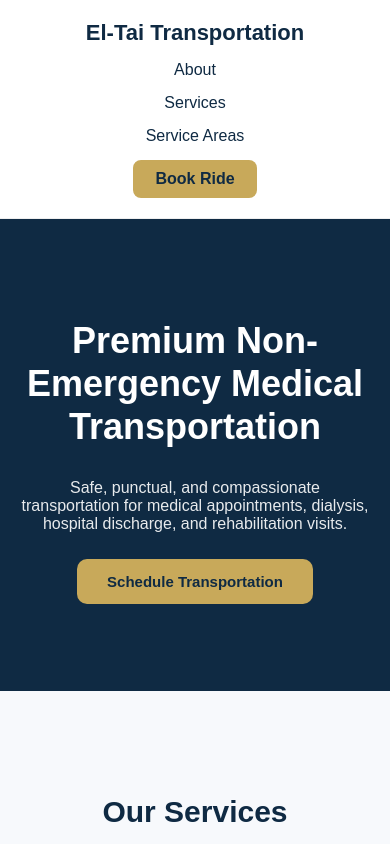
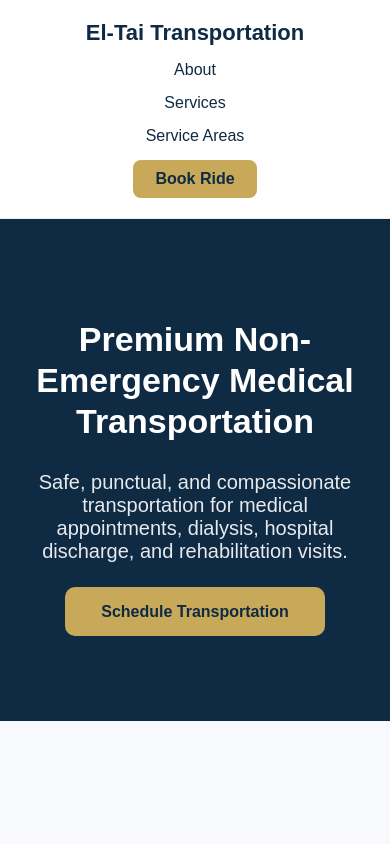
Before and after one commit to WillieKM/el-tai-nemt-v2, a Next.js app: page / in a window 390 px wide. Shown: the top 844 px of the page. Built offline with nearby package versions, Linux system fonts and the light colour scheme.

Commit message:
Update page.tsx

```diff
--- a/app/page.tsx
+++ b/app/page.tsx
@@ -1,103 +1,147 @@
 export default function Home() {
-  const isMobile = typeof window !== "undefined" && window.innerWidth < 768;
-
   return (
     <main style={{ fontFamily: "Arial, sans-serif", margin: 0 }}>
 
+      <style>{`
+        @media (max-width: 768px) {
+          .nav-container {
+            flex-direction: column !important;
+            gap: 15px !important;
+            padding: 20px !important;
+          }
+          .nav-links {
+            flex-direction: column !important;
+            gap: 15px !important;
+          }
+          .hero-title {
+            font-size: 34px !important;
+          }
+          .hero-section {
+            padding: 100px 20px !important;
+          }
+          .services-grid {
+            grid-template-columns: 1fr !important;
+          }
+        }
+      `}</style>
+
       {/* NAVBAR */}
-      <nav style={{
+      <nav
+        className="nav-container"
+        style={{
           display: "flex",
-        flexDirection: isMobile ? "column" : "row",
           justifyContent: "space-between",
           alignItems: "center",
-        padding: isMobile ? "20px" : "22px 80px",
+          padding: "22px 80px",
           borderBottom: "1px solid #eee",
-        background: "white",
-        gap: isMobile ? "15px" : "0"
-      }}>
+          background: "white"
+        }}
+      >
         <div style={{ fontSize: "22px", fontWeight: 700, color: "#0F2A43" }}>
           El-Tai Transportation
         </div>
 
-        <div style={{
+        <div
+          className="nav-links"
+          style={{
             display: "flex",
-          flexDirection: isMobile ? "column" : "row",
-          gap: isMobile ? "15px" : "40px",
+            gap: "40px",
             fontWeight: 500,
             alignItems: "center"
-        }}>
+          }}
+        >
           <a href="#about" style={{ textDecoration: "none", color: "#0F2A43" }}>About</a>
           <a href="#services" style={{ textDecoration: "none", color: "#0F2A43" }}>Services</a>
           <a href="#areas" style={{ textDecoration: "none", color: "#0F2A43" }}>Service Areas</a>
-          <a href="#contact" style={{
+          <a
+            href="#contact"
+            style={{
               background: "#C8A95A",
               padding: "10px 22px",
               borderRadius: "8px",
               textDecoration: "none",
               color: "#0F2A43",
               fontWeight: 600
-          }}>
+            }}
+          >
             Book Ride
           </a>
         </div>
       </nav>
 
       {/* HERO */}
-      <section style={{
+      <section
+        className="hero-section"
+        style={{
           background: "#0F2A43",
           color: "white",
           textAlign: "center",
-        padding: isMobile ? "100px 20px" : "150px 20px"
-      }}>
-        <h1 style={{
-          fontSize: isMobile ? "36px" : "54px",
+          padding: "150px 20px"
+        }}
+      >
+        <h1
+          className="hero-title"
+          style={{
+            fontSize: "54px",
             maxWidth: "900px",
             margin: "0 auto 30px auto",
             lineHeight: 1.2
-        }}>
+          }}
+        >
           Premium Non-Emergency Medical Transportation
         </h1>
 
-        <p style={{
-          fontSize: isMobile ? "16px" : "20px",
+        <p
+          style={{
+            fontSize: "20px",
             maxWidth: "750px",
             margin: "0 auto 40px auto",
             opacity: 0.9
-        }}>
+          }}
+        >
           Safe, punctual, and compassionate transportation for medical
           appointments, dialysis, hospital discharge, and rehabilitation visits.
         </p>
 
-        <a href="#contact" style={{
+        <a
+          href="#contact"
+          style={{
             background: "#C8A95A",
-          padding: "14px 30px",
+            padding: "16px 36px",
             borderRadius: "10px",
             textDecoration: "none",
             color: "#0F2A43",
             fontWeight: 700,
-          fontSize: "15px"
-        }}>
+            fontSize: "16px"
+          }}
+        >
           Schedule Transportation
         </a>
       </section>
 
       {/* SERVICES */}
-      <section id="services" style={{
+      <section
+        id="services"
+        style={{
           background: "#F7F9FC",
-        padding: isMobile ? "80px 20px" : "120px 20px",
+          padding: "120px 20px",
           textAlign: "center"
-      }}>
-        <h2 style={{ fontSize: isMobile ? "30px" : "40px", color: "#0F2A43" }}>
+        }}
+      >
+        <h2 style={{ fontSize: "40px", color: "#0F2A43" }}>
           Our Services
         </h2>
 
-        <div style={{
+        <div
+          className="services-grid"
+          style={{
             display: "grid",
-          gridTemplateColumns: isMobile ? "1fr" : "repeat(auto-fit, minmax(280px, 1fr))",
+            gridTemplateColumns: "repeat(auto-fit, minmax(280px, 1fr))",
             gap: "40px",
             maxWidth: "1100px",
             margin: "60px auto"
-        }}>
+          }}
+        >
           {[
             "Dialysis Transportation",
             "Hospital Discharge",
@@ -106,12 +150,15 @@ export default function Home() {
             "Wheelchair Accessible Transport",
             "Private Medical Transport"
           ].map(service => (
-            <div key={service} style={{
+            <div
+              key={service}
+              style={{
                 background: "white",
                 padding: "40px",
                 borderRadius: "14px",
                 boxShadow: "0 15px 45px rgba(15,42,67,0.08)"
-            }}>
+              }}
+            >
               <h3 style={{ color: "#0F2A43" }}>{service}</h3>
               <p style={{ color: "#555" }}>
                 Reliable, safe, and professional transportation tailored to your medical needs.
```
Lines whose indentation alone changed are shown as unchanged.
